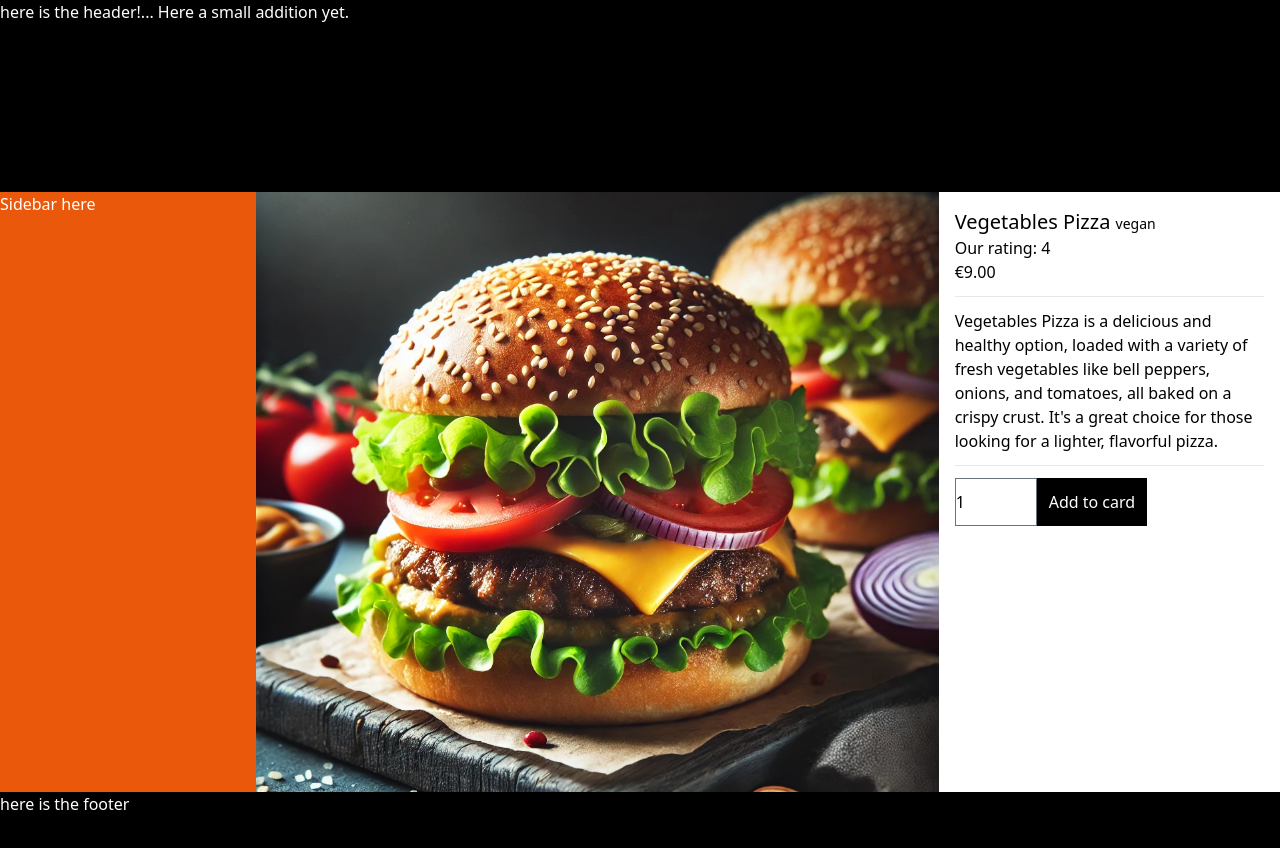
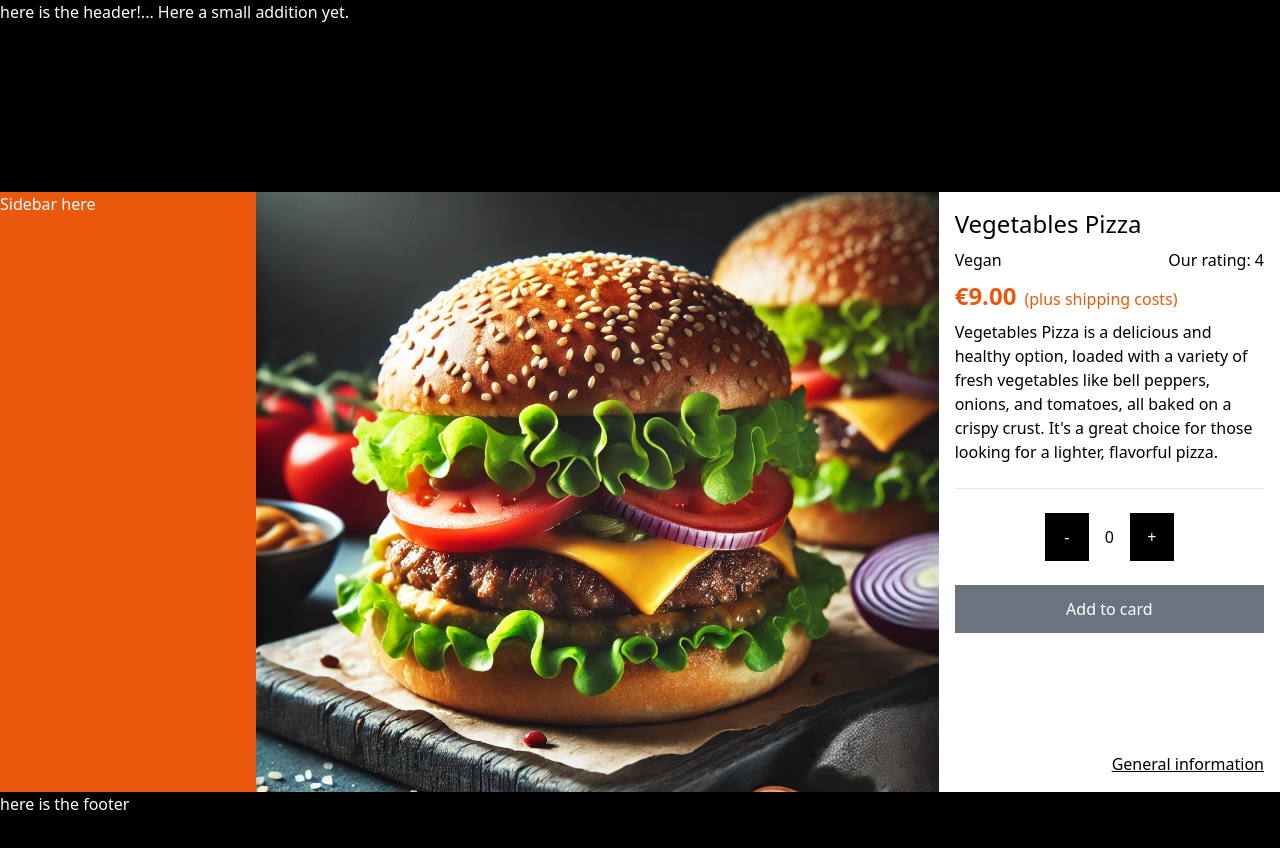
Before and after one commit to devyatoff87/foodStore, an Angular app: page / in a window 1280 px wide. Both pictures are taken after a click on the element 1109 px from the left and 891 px from the top of the page. Shown: the top 848 px of the page. Built offline with nearby package versions, Linux system fonts and the light colour scheme.

Commit message:
feature: food-details page

```diff
--- a/src/app/features/components/food-details/food-details.component.html
+++ b/src/app/features/components/food-details/food-details.component.html
@@ -1,16 +1,33 @@
 <div class="flex">
     <div class="w-2/3">
-        <img class="max-h-600 w-full object-cover" [src]="food()?.imageUrl" alt="">
+        <img class="max-h-600 w-full h-full object-cover " [src]="food()?.imageUrl" alt="">
     </div>
-    <div class="w-1/3 p-4">
-        <h2 class="text-xl">{{ food()?.name }} <span class="text-sm">{{food()?.vegan ? 'vegan' : 'not vegan'}}</span>
+    <div class="w-1/3 p-4 flex flex-col relative">
+        <h2 class="text-2xl">{{ food()?.name }}
         </h2>
-        <p>Our rating: <span>{{food()?.stars}}</span></p>
-        <p>{{ food()?.price | currency: 'EUR' }}</p>
-        <hr class="my-3">
-        <p>{{ food()?.fullDescription }}</p>
-        <hr class="my-3">
-        <input class="h-12 border border-gray-500" min="1" max="10" type="number" name="" id="" value="1">
-        <button class="px-3 h-12 bg-black text-white">Add to card</button>
+        <div class="flex justify-between mt-2">
+            <p>{{food()?.vegan ? 'Vegan' : 'Not vegan'}}</p>
+            <p>Our rating: <span>{{food()?.stars}}</span></p>
+        </div>
+        <div class="mt-2 text-orange-600">
+            <span class="text-2xl font-bold mt-2">{{ food()?.price | currency: 'EUR' }}</span>
+            <span class="ml-2">(plus shipping costs)</span>
+        </div>
+        <p class="mt-2">{{ food()?.fullDescription }}</p>
+        <hr class="my-6">
+        <div>
+            <div class="flex justify-center items-center ">
+                <button data-handler-type="decrease" (click)="amountHanlder($event)"
+                    class="bg-black text-white py-3 w-11 hover:bg-green-800 transition-all">-</button>
+                <span class="mx-4 inline-block">{{amount()}}</span>
+                <button data-handler-type="increase" (click)="amountHanlder($event)"
+                    class="bg-black text-white py-3 w-11 hover:bg-green-800 transition-all">+</button>
+            </div>
+        </div>
+        <button [disabled]="amount() > 0 ? false : true"
+            class="mt-6 px-3 h-12 bg-black text-white disabled:bg-gray-500 hover:bg-green-800 transition-all">
+            Add to card</button>
+        <a class="absolute font-medium bottom-4 right-4 underline hover:text-green-800" href="#">General
+            information</a>
     </div>
 </div>
--- a/src/app/features/components/food-details/food-details.component.ts
+++ b/src/app/features/components/food-details/food-details.component.ts
@@ -15,6 +15,7 @@ export class FoodDetailsComponent {
   activeRoute = inject(ActivatedRoute);
   service = inject(FoodService);
   food = signal<Food | null>(null);
+  amount = signal<number>(0)
 
   ngOnInit() {
     this.activeRoute.paramMap.subscribe((a) => {
@@ -28,4 +29,21 @@ export class FoodDetailsComponent {
       });
     });
   }
+
+  amountHanlder($event: Event) {
+    const target = $event.target as HTMLButtonElement;
+    const handlerType = target.dataset['handlerType'];
+    const max = 10;
+
+    if (handlerType == 'increase' && this.amount() == max) {
+      alert('Please contact us for a large order personally');
+      return;
+    }
+    if (handlerType == 'decrease' && this.amount() > 0) {
+      this.amount.set(this.amount() - 1);
+    }
+    if (handlerType == 'increase' && this.amount() <= max) {
+      this.amount.set(this.amount() + 1);
+    }
+  }
 }
```
